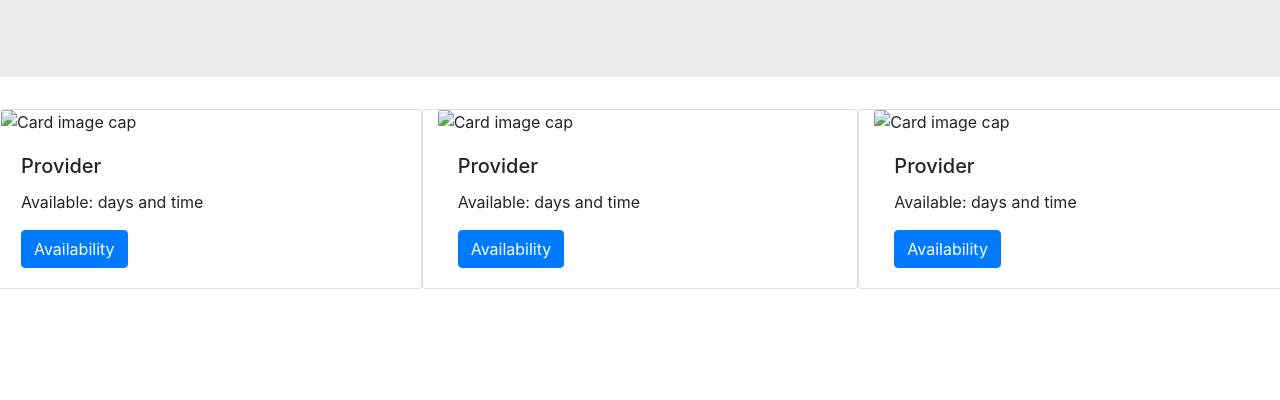
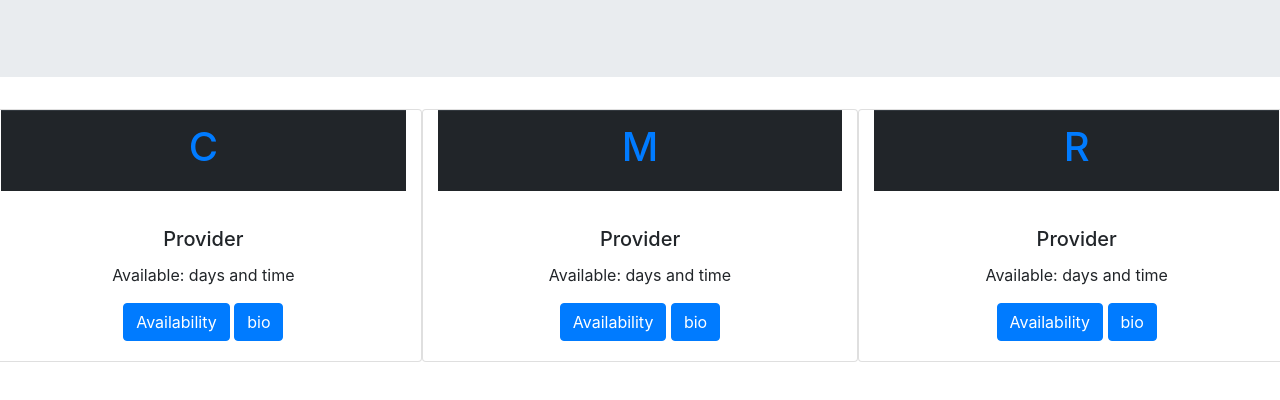
Before and after one commit to roy769/kiosk-front, a plain HTML site: page index.html in a window 1280 px wide. Shown: the part 172-572 px from the top of the page. Drawn offline with nearby package versions, Linux system fonts and the light colour scheme; files whose address does not match are found by name.

Commit message:
table in card to add dark background

```diff
--- a/index.html
+++ b/index.html
@@ -4,6 +4,8 @@
     <meta charset="utf-8">
     <title>Unbreakable Performance Recovery</title>
 
+
+      <link type="text/css" rel="stylesheet" href="C:\Users\dasik\fridge\kiosk-front\style.css">
 
     <link rel="stylesheet" href="https://stackpath.bootstrapcdn.com/bootstrap/4.1.3/css/bootstrap.min.css" integrity="sha384-MCw98/SFnGE8fJT3GXwEOngsV7Zt27NXFoaoApmYm81iuXoPkFOJwJ8ERdknLPMO" crossorigin="anonymous">
   </head>
@@ -16,29 +18,91 @@
         </div>
       </div>
 <!-- IDEA: row col provider time treatment note  -->
-      <div class="row">
-        <div class="card col" style="width: 18rem;">
-  <img class="card-img-top" src=".../100px180/" alt="Card image cap">
+      <div class="row aligncentered">
+        <div class="card col text-center" style="width: 18rem;">
+          <table class="table table-dark">
+
+          <thead>
+
+          </thead>
+          <tbody>
+            <tr>
+              <th scope="row">
+  <h1 class="card-img-top text-primary"  alt="Card image cap ">C</h1>
+            </th>
+
+            </tr>
+            <tr>
+
+            </tr>
+            <tr>
+
+            </tr>
+            </tbody>
+            </table>
+
   <div class="card-body">
     <h5 class="card-title">Provider</h5>
     <p class="card-text">Available: days and time</p>
     <a href="#" class="btn btn-primary">Availability</a>
+    <a href="#" class="btn btn-primary">bio</a>
   </div>
 </div>
-        <div class="card col" style="width: 18rem;">
-  <img class="card-img-top" src=".../100px180/" alt="Card image cap">
+
+        <div class="card col text-center" style="width: 18rem;">
+          <table class="table table-dark">
+            <thead>
+
+            </thead>
+            <tbody>
+              <tr>
+                <th scope="row">
+<h1 class="card-img-top text-primary"  alt="Card image cap">M</h1>
+                </th>
+
+              </tr>
+              <tr>
+
+              </tr>
+              <tr>
+
+              </tr>
+            </tbody>
+          </table>
+
   <div class="card-body">
     <h5 class="card-title">Provider</h5>
     <p class="card-text">Available: days and time</p>
     <a href="#" class="btn btn-primary">Availability</a>
+    <a href="#" class="btn btn-primary">bio</a>
   </div>
 </div>
-        <div class="card col" style="width: 18rem;">
-  <img class="card-img-top" src=".../100px180/" alt="Card image cap">
+        <div class="card col text-center" style="width: 18rem;">
+          <table class="table table-dark">
+
+          <thead>
+
+          </thead>
+          <tbody>
+            <tr>
+              <th scope="row">
+  <h1 class="card-img-top text-primary" src=".../100px180/" alt="Card image cap">R</h1>
+            </th>
+
+            </tr>
+            <tr>
+
+            </tr>
+            <tr>
+
+            </tr>
+            </tbody>
+            </table>
   <div class="card-body">
     <h5 class="card-title">Provider</h5>
     <p class="card-text">Available: days and time</p>
     <a href="#" class="btn btn-primary">Availability</a>
+    <a href="#" class="btn btn-primary">bio</a>
   </div>
 </div>
 
--- /dev/null
+++ b/style.css
@@ -0,0 +1,14 @@
+
+
+
+
+
+
+.responsive {
+  max-width: 100%;
+  height:auto;
+}
+
+.pinkish {
+  background-color:
+}
```
